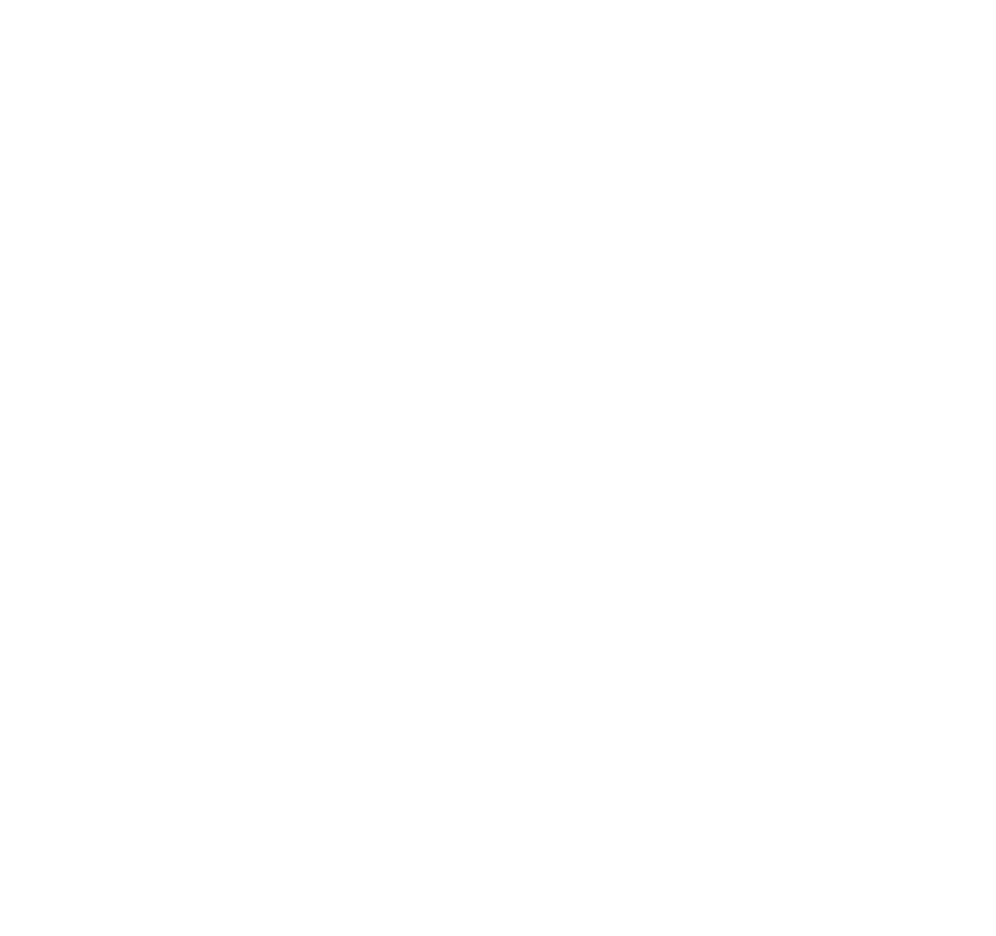
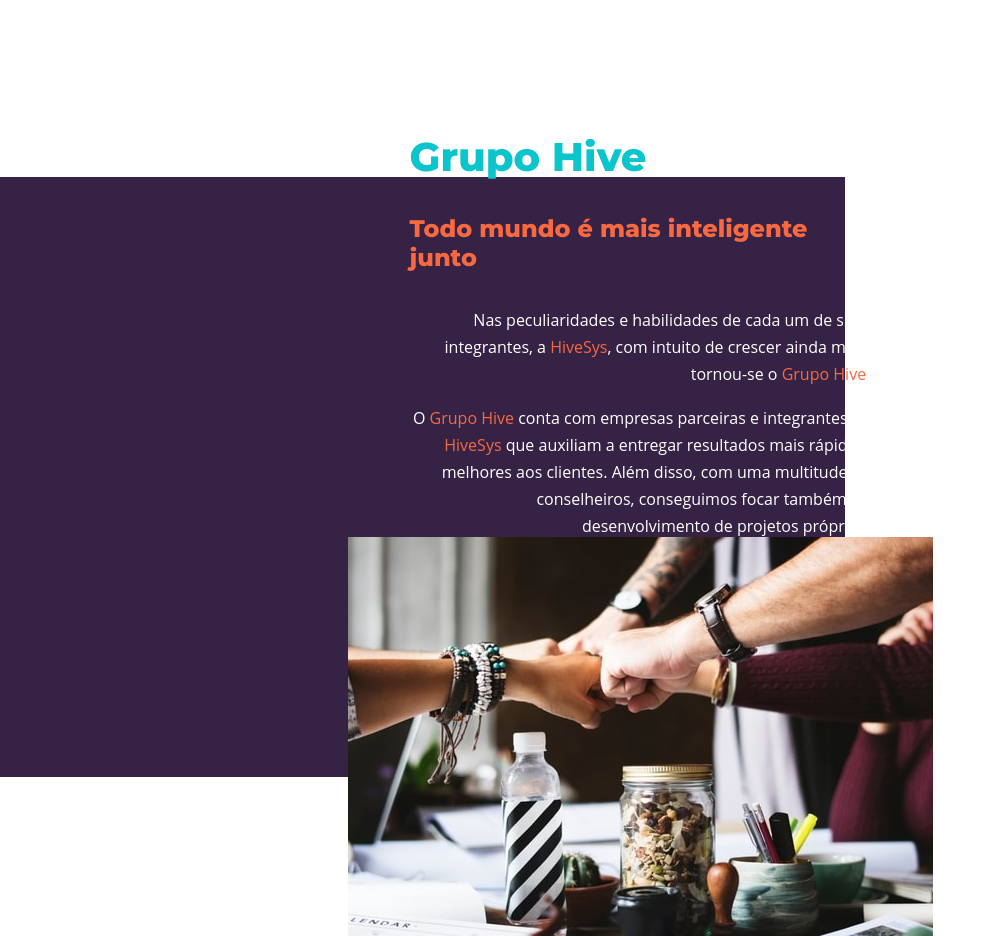
Before and after one commit to wenderzxavier/hivesys, a React (Create React App) app: page / in a window 1280 px wide. Shown: the part 940-1876 px from the top of the page, without its empty margins (0-996 px from the left). Before the commit the page ends 899 px from the top, so only its background shows below. Built offline with nearby package versions, Linux system fonts and the light colour scheme.

Commit message:
feat: add group hive section
implement group hive section using flex css. Resposiveness need to be fixed.

```diff
--- a/public/index.html
+++ b/public/index.html
@@ -3,7 +3,7 @@
   <head>
     <meta charset="utf-8">
     <link rel="shortcut icon" href="%PUBLIC_URL%/favicon.ico">
-    <link href="https://fonts.googleapis.com/css?family=Montserrat:400,600" rel="stylesheet">
+    <link href="https://fonts.googleapis.com/css?family=Montserrat:400,600,800" rel="stylesheet">
     <meta name="viewport" content="width=device-width, initial-scale=1, shrink-to-fit=no">
     <meta name="theme-color" content="#000000">
     <!--
--- a/src/components/App.js
+++ b/src/components/App.js
@@ -1,11 +1,13 @@
 import React, { Component } from 'react'
 import Services from './Services'
+import HiveGroup from './HiveGroup'
 
 class App extends Component {
   render() {
     return (
       <main>
         <Services />
+        <HiveGroup />
       </main>
     )
   }
--- /dev/null
+++ b/src/components/HiveGroup.js
@@ -0,0 +1,18 @@
+import React from 'react'
+import img from '../img/grupoHive.jpg'
+
+const HiveGroup = () => (
+    <section id='hive-group' className='flex'>
+        <div id='hivegroup-info' className='content-left'>
+            <header>
+                <h1 id='heading-hive'>Grupo Hive</h1>
+            </header>
+            <h2 className='subheading orange'>Todo mundo é mais inteligente junto</h2>
+            <p className='hive-description'>Nas peculiaridades e habilidades de cada um de seus integrantes, a <span className='orange'>HiveSys</span>, com intuito de crescer ainda mais, tornou-se o <span className='orange'>Grupo Hive</span>.</p>
+            <p className='hive-description'>O <span className='orange'>Grupo Hive</span> conta com empresas parceiras e integrantes da <span className='orange'>HiveSys</span> que auxiliam a entregar resultados mais rápido e melhores aos clientes. Além disso, com uma multitude de conselheiros, conseguimos focar também no desenvolvimento de projetos próprios.</p>
+        </div>
+        <img className='content-right' src={img} alt='Four hands joining with clenched fists'></img>
+    </section>
+)
+
+export default HiveGroup
--- a/src/components/Services.js
+++ b/src/components/Services.js
@@ -2,11 +2,11 @@
 import serviceData from '../utils/ServicesData'
 
 const Services = () => (
-    <section>
+    <section id='services'>
         <header className='section-header'>
             <span className='title-line'></span><h1 className='section-title'>Serviços</h1>
         </header>
-        <div id='services'>
+        <div className='flex'>
             {serviceData.map((service) => (
                 <div className='service-card'>
                     <img src={service.icon} alt='Two person icon' className='service-icon'></img>
--- a/src/css/index.css
+++ b/src/css/index.css
@@ -35,7 +35,7 @@
   margin: 0px 15px;
 }
 
-#services{
+.flex{
   display: flex;
   justify-content: center;
   align-items: center;
@@ -54,6 +54,7 @@
 
 .service-title{
   font-size: 24px;
+  font-weight: 600;
   color: #383838;
 }
 
@@ -62,6 +63,52 @@
   color: #7c7c7c;
   font-size: 16px;
   line-height: 1.7;
+}
+
+.content-left{
+  padding: 60px;
+  width: 40%;
+}
+
+img{
+  z-index: 10;
+}
+
+#hivegroup-info{
+  position: relative;
+  top: 80px;
+}
+
+#hive-group::before{
+  position: absolute;
+  content: '';
+  background-color: #352245;
+  height: 600px;
+  width: 66%;
+  margin-top: 60px;
+  left: 0;
+  z-index: 0;
+}
+
+#heading-hive{
+  font-size: 40px;
+  font-weight: bold;
+  color: #0cc4cc;
+}
+
+.subheading{
+  margin-bottom: 35px;
+}
+
+.orange{
+  color: #f86942;
+}
+
+.hive-description{
+  text-align: right;
+  color: white;
+  line-height: 1.7;
+  font-family: 'Open Sans', sans-serif;
 }
 
 @media screen and (max-width: 1000px){
```
Also changed, not shown: src/img/grupoHive.jpg (added).
